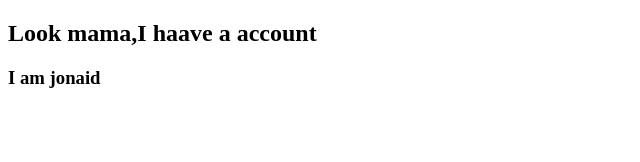
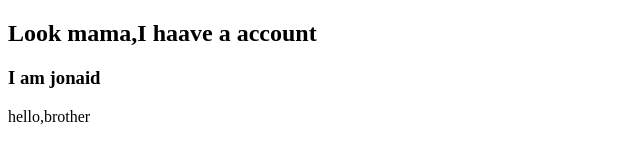
Before and after one commit to jonaidsharif/My-First-Website, a plain HTML site: page index.html in a window 1280 px wide. Shown: the whole page, without its empty margins (0-640 px from the left). Drawn offline with Linux system fonts and the light colour scheme.

Commit message:
jonaid bun sharif

```diff
--- a/index.html
+++ b/index.html
@@ -9,5 +9,6 @@
 <body>
     <h2>Look mama,I haave a account</h2>
     <h3>I am jonaid</h3>
+    <p>hello,brother</p>
 </body>
 </html>
```
